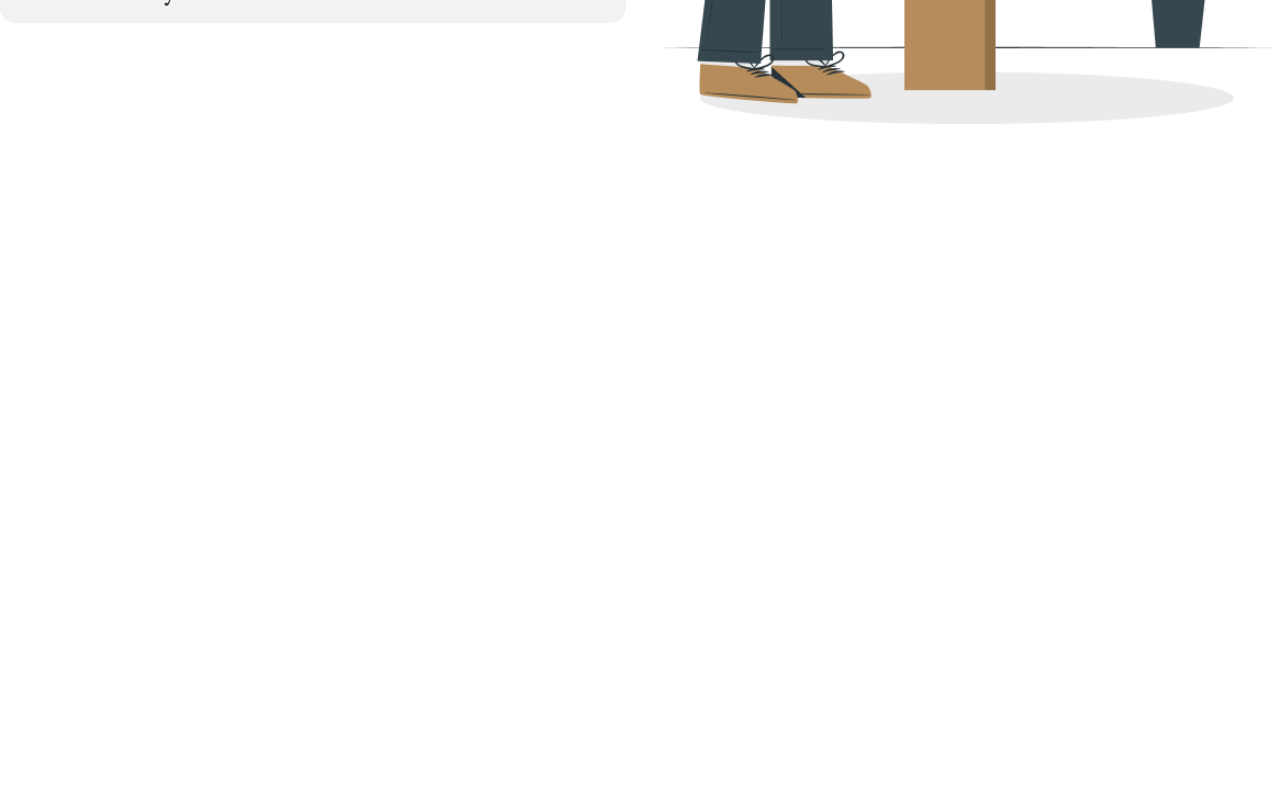
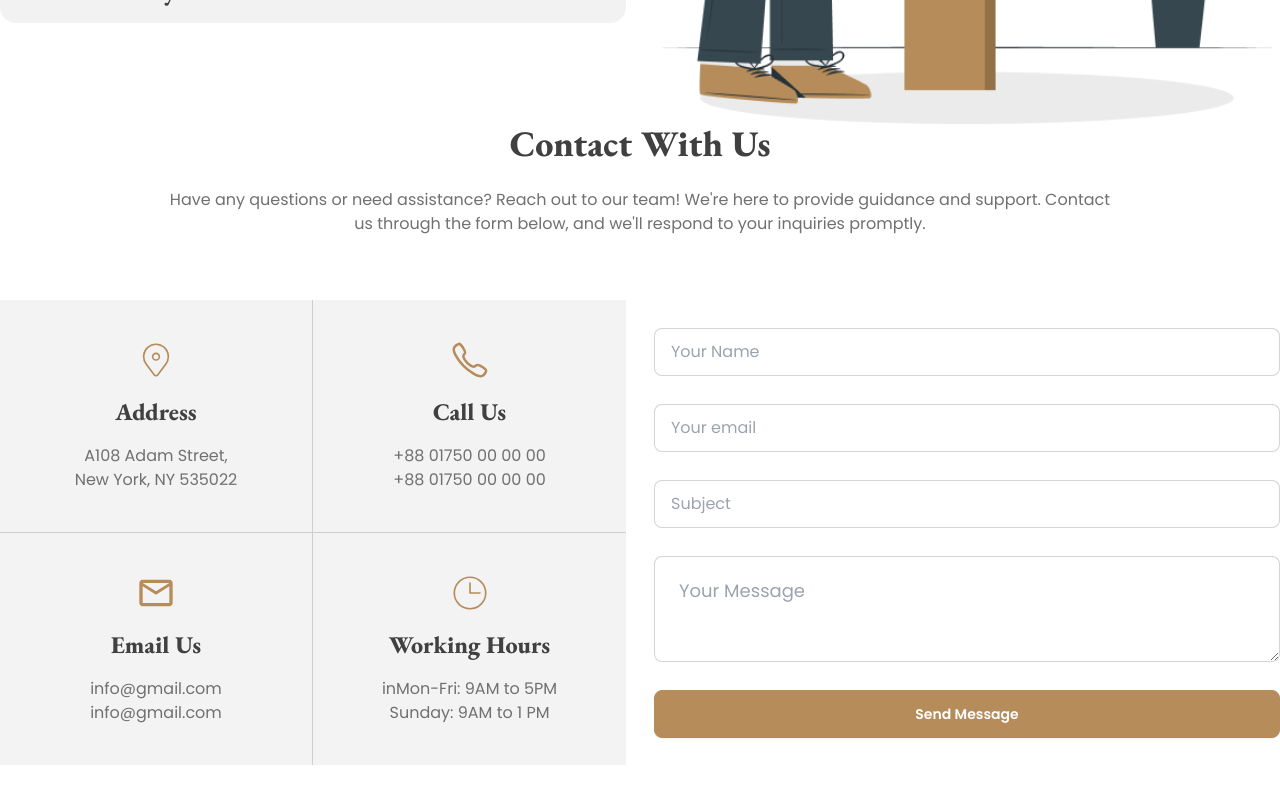
Before and after one commit to Shahriar-Hossain-Alvi/lawhub-client-side, a React (Vite) app: page / in a window 1280 px wide. Shown: the part 3680-4484 px from the top of the page. Before the commit the page ends 3804 px from the top, so only its background shows below. Built offline with nearby package versions, Linux system fonts and the light colour scheme.

Commit message:
added contact us section

```diff
--- /dev/null
+++ b/src/components/Pages/Home/Contact/Contact.tsx
@@ -0,0 +1,84 @@
+import { CiClock2, CiLocationOn } from 'react-icons/ci';
+import SectionHeading from '../../../SmallComponents/SectionHeading/SectionHeading';
+import { IoCallOutline } from 'react-icons/io5';
+import { MdOutlineMail } from 'react-icons/md';
+
+const Contact = () => {
+    return (
+        <div className='mb-28'>
+            <SectionHeading heading='Contact With Us' description="Have any questions or need assistance? Reach out to our team! We're here to provide guidance and support. Contact us through the form below, and we'll respond to your inquiries promptly." />
+
+
+            <div className='grid grid-cols-2 gap-7'>
+
+                <div className='grid grid-cols-2'>
+                    <div className="bg-[#F3F3F3] text-center py-10 border-r border-b border-[#CFCFCF]">
+                        <CiLocationOn className='mb-4 mx-auto text-lawHub-primary w-10 h-10' />
+                        <h1 className='font-eb-garamond text-2xl text-lawHub-heading font-extrabold mb-4'>Address</h1>
+                        <p className='text-lawHub-secondary'>A108 Adam Street, <br />
+                            New York, NY 535022</p>
+                    </div>
+
+                    <div className="bg-[#F3F3F3] text-center py-10 border-b border-[#CFCFCF]">
+                        <IoCallOutline className='mb-4 mx-auto text-lawHub-primary w-10 h-10' />
+                        <h1 className='font-eb-garamond text-2xl text-lawHub-heading font-extrabold mb-4'>Call Us</h1>
+                        <p className='text-lawHub-secondary'>+88 01750 00 00 00 <br />
+                            +88 01750 00 00 00</p>
+                    </div>
+
+
+
+                    <div className="bg-[#F3F3F3] text-center py-10 border-r border-[#CFCFCF]">
+                        <MdOutlineMail className='mb-4 mx-auto text-lawHub-primary w-10 h-10' />
+                        <h1 className='font-eb-garamond text-2xl text-lawHub-heading font-extrabold mb-4'>Email Us</h1>
+                        <p className='text-lawHub-secondary'>info@gmail.com <br />
+                            info@gmail.com</p>
+                    </div>
+
+
+                    <div className="bg-[#F3F3F3] text-center py-10">
+                        <CiClock2 className='mb-4 mx-auto text-lawHub-primary w-10 h-10' />
+                        <h1 className='font-eb-garamond text-2xl text-lawHub-heading font-extrabold mb-4'>Working Hours</h1>
+                        <p className='text-lawHub-secondary'>inMon-Fri: 9AM to 5PM <br />
+                            Sunday: 9AM to 1 PM</p>
+                    </div>
+                </div>
+
+
+
+
+
+                <div className='flex items-center'>
+                    <form className="w-full space-y-7">
+                        <div className="form-control">
+                            <input type="text" placeholder="Your Name" className="input input-bordered" required />
+                        </div>
+
+
+                        <div className="form-control">
+                            <input type="email" placeholder="Your email" className="input input-bordered" required />
+                        </div>
+
+
+                        <div className="form-control">
+                            <input type="text" placeholder="Subject" className="input input-bordered" required />
+                        </div>
+
+                        <div className='form-control'>
+                            <textarea
+                                placeholder="Your Message"
+                                className="textarea textarea-bordered textarea-lg w-full"></textarea>
+                        </div>
+
+
+                        <div className="form-control mt-6">
+                            <button className="btn bg-lawHub-primary text-white border-lawHub-primary hover:bg-lawHub-heading hover:text-lawHub-primary hover:border-lawHub-primary">Send Message</button>
+                        </div>
+                    </form>
+                </div>
+            </div>
+        </div>
+    );
+};
+
+export default Contact;
--- a/src/components/Pages/Home/Home/Home.tsx
+++ b/src/components/Pages/Home/Home/Home.tsx
@@ -1,4 +1,5 @@
 import Banner from "../Banner/Banner";
+import Contact from "../Contact/Contact";
 import Faq from "../FAQ/Faq";
 import PracticeAreas from "../PracticeAreas/PracticeAreas";
 import Testimonial from "../Testimonial/Testimonial";
@@ -11,6 +12,7 @@ const Home = () => {
             <PracticeAreas />
             <Testimonial />
             <Faq />
+            <Contact />
         </div>
     );
 };
```
